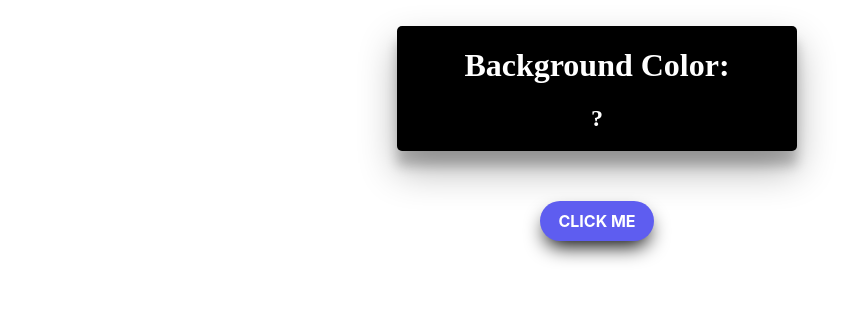
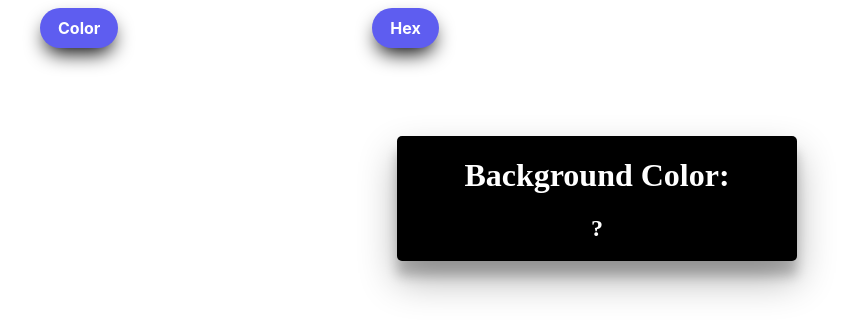
Before and after one commit to AlvinBirley/color-flipper, a plain HTML site: page color-flipper/index.html in a window 1280 px wide. Shown: the whole page, without its empty margins (43-889 px from the left). Drawn offline with Linux system fonts and the light colour scheme.

Commit message:
Remove bottom button and add two top buttons

```diff
--- a/color-flipper/index.html
+++ b/color-flipper/index.html
@@ -7,10 +7,9 @@
     <title>Color Flipper</title>
 </head>
 <body id ="bodcontainer">
+    <button id="flip" onclick="buttonPress();">Color</button> <button id="hex" onclick="hexRando();">Hex</button>
  <div id="container">
     <div id="currentColor"><h1>Background Color:</h1><h2 id="bgc">?</h2></div>
-
-    <button id ="button" onclick="buttonPress();">  <span class="front">CLICK ME</span></button>
  </div>
 <script src="script.js" defer></script>
 </body>
--- a/color-flipper/script.js
+++ b/color-flipper/script.js
@@ -15,3 +15,17 @@ function buttonPress() {
     document.getElementById('button').style.backgroundColor = grabColor;
 
 }
+
+function lottaHex() {
+
+ return Math.floor(Math.random()*16777215).toString(16);
+
+}
+
+function hexRando() {
+    let hexVar = lottaHex();
+     document.getElementById("bgc").innerHTML = hexVar;
+     document.getElementById('bodcontainer').style.backgroundColor = `${hexVar}`;
+     document.getElementById('button').style.backgroundColor = grabColor;
+
+ }
--- a/color-flipper/styles.css
+++ b/color-flipper/styles.css
@@ -15,22 +15,30 @@
     color: white;
     text-align: center;
     border-radius: 5px;
-    margin-top: -550px;
+    margin-top: -500px;
     box-shadow: rgba(0, 0, 0, 0.3) 0px 19px 38px, rgba(0, 0, 0, 0.22) 0px 15px 12px;
 }
 
-#button {
+
+  #flip{
+    margin-left: 75px;
+  }
+
+  #hex{
+    margin-left: 250px;
+  }
+
+  #flip {
     background: hsl(340deg 100% 32%);
     border-radius: 12px;
     border: none;
     padding: 0;
     cursor: pointer;
     outline-offset: 4px;
-    margin-top: 50px;
+
 }
 
-
-#button {
+  #flip {
     background: #5E5DF0;
     border-radius: 999px;
     box-shadow: #000000 0px 10px 20px -5px;
@@ -52,10 +60,50 @@
     border: 1;
   }
 
-#button:active {
+  #flip:active {
       background: #e5e5e5;
       -webkit-box-shadow: inset 0px 0px 5px #c1c1c1;
          -moz-box-shadow: inset 0px 0px 5px #c1c1c1;
               box-shadow: inset 0px 0px 5px #c1c1c1;
        outline: none;
     }
+
+    #hex {
+      background: hsl(340deg 100% 32%);
+      border-radius: 12px;
+      border: none;
+      padding: 0;
+      cursor: pointer;
+      outline-offset: 4px;
+
+  }
+
+    #hex {
+      background: #5E5DF0;
+      border-radius: 999px;
+      box-shadow: #000000 0px 10px 20px -5px;
+      box-sizing: border-box;
+      color: #FFFFFF;
+      cursor: pointer;
+      font-family: Inter,Helvetica,"Apple Color Emoji","Segoe UI Emoji",NotoColorEmoji,"Noto Color Emoji","Segoe UI Symbol","Android Emoji",EmojiSymbols,-apple-system,system-ui,"Segoe UI",Roboto,"Helvetica Neue","Noto Sans",sans-serif;
+      font-size: 16px;
+      font-weight: 700;
+      line-height: 24px;
+      opacity: 1;
+      outline: 0 solid transparent;
+      padding: 8px 18px;
+      user-select: none;
+      -webkit-user-select: none;
+      touch-action: manipulation;
+      width: fit-content;
+      word-break: break-word;
+      border: 1;
+    }
+
+    #hex:active {
+        background: #e5e5e5;
+        -webkit-box-shadow: inset 0px 0px 5px #c1c1c1;
+           -moz-box-shadow: inset 0px 0px 5px #c1c1c1;
+                box-shadow: inset 0px 0px 5px #c1c1c1;
+         outline: none;
+      }
```
Lines whose indentation alone changed are shown as unchanged.
